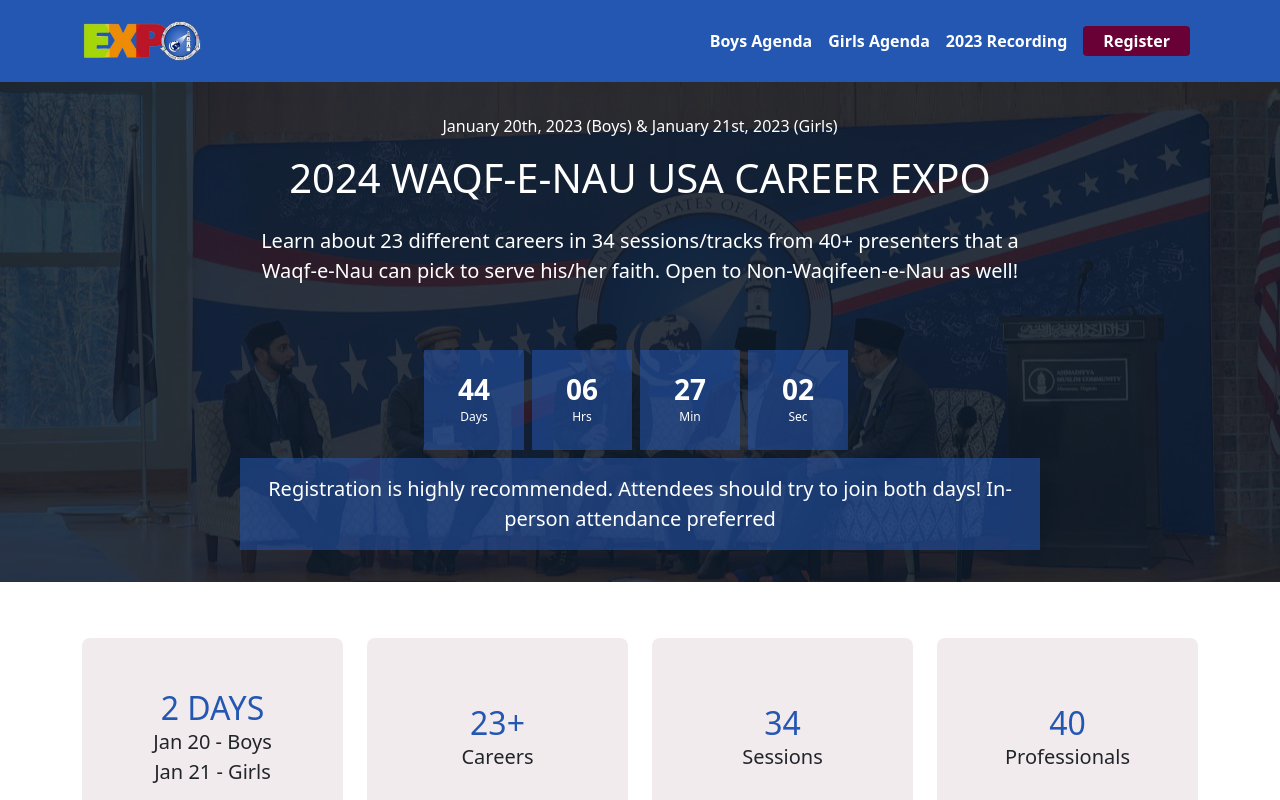
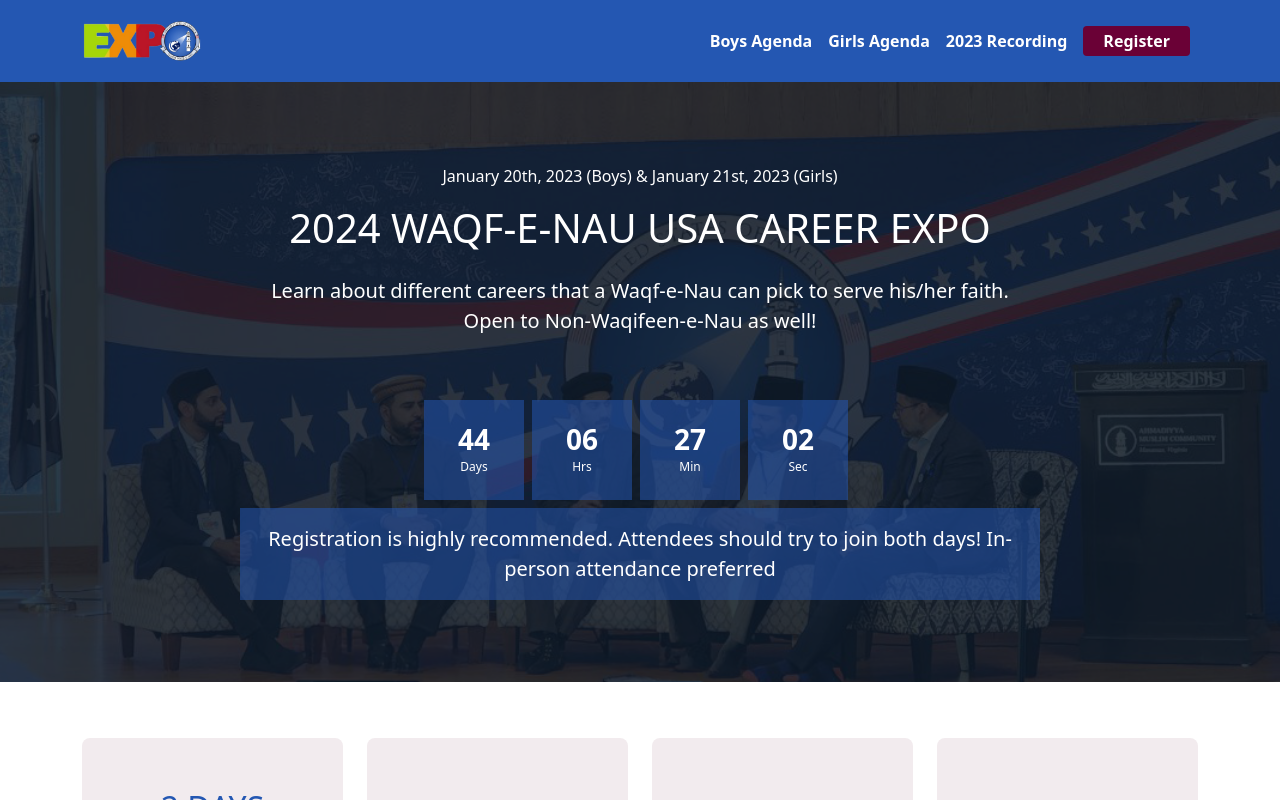
Before and after one commit to tofik-khan/wn-expo, a Next.js app: page / in a window 1280 px wide. Shown: the top 800 px of the page. Built offline with nearby package versions, Linux system fonts and the light colour scheme.

Commit message:
Update Hero height

```diff
--- a/partials/homepage/hero.js
+++ b/partials/homepage/hero.js
@@ -15,7 +15,7 @@ const StyledContainer = styled(Container)`
 
   box-shadow: inset 0 0 0 2000px rgba(14, 26, 42, 0.85);
 
-  height: 500px;
+  height: 600px;
 
   color: white;
 
@@ -52,9 +52,8 @@ export const Hero = () => {
           </WhiteText>
           <h1 className="pb-3">2024 WAQF-E-NAU USA CAREER EXPO</h1>
           <WhiteText size={"md"} className="pb-5">
-            Learn about 23 different careers in 34 sessions/tracks from 40+
-            presenters that a Waqf-e-Nau can pick to serve his/her faith. Open
-            to Non-Waqifeen-e-Nau as well!
+            Learn about different careers that a Waqf-e-Nau can pick to serve
+            his/her faith. Open to Non-Waqifeen-e-Nau as well!
           </WhiteText>
           <CountdownTimer date={"Jan 20 2024 10:00:00 GMT-0500"} />
         </Col>
```
